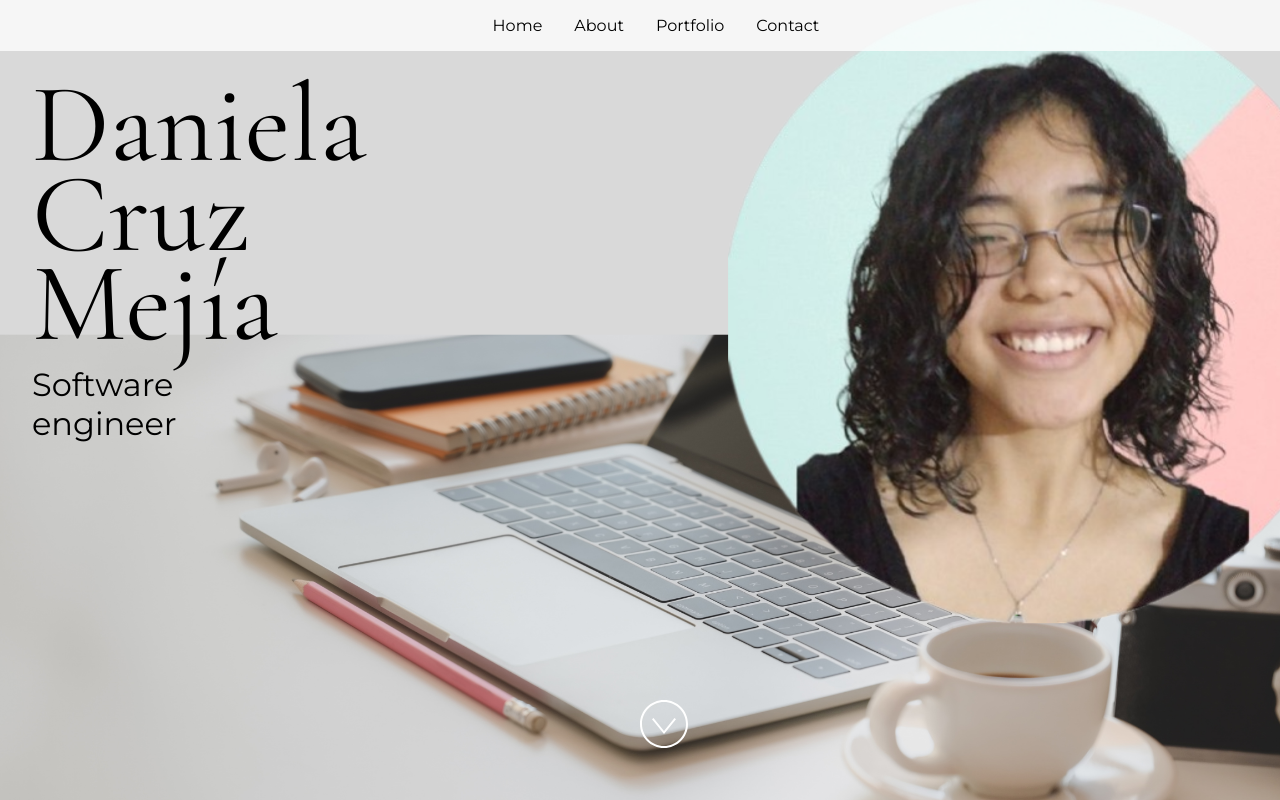
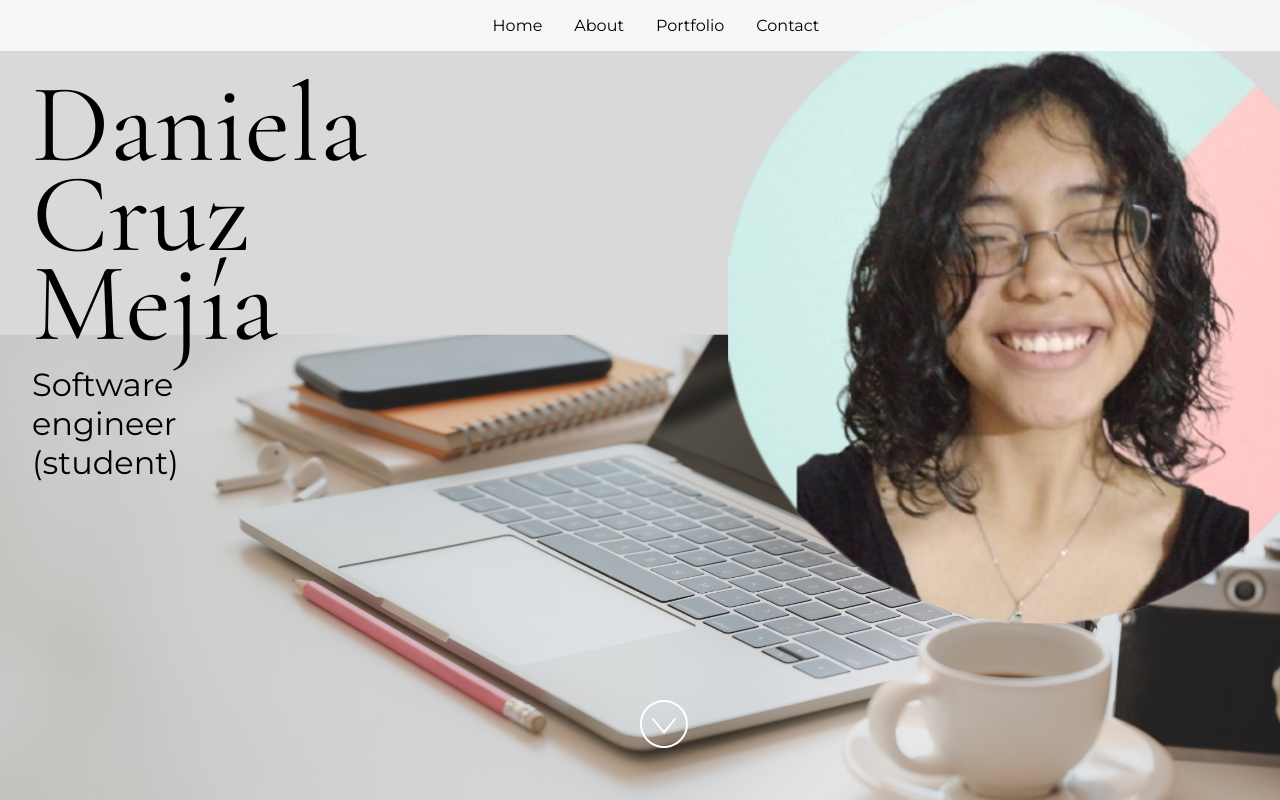
Before and after one commit to dantrixxheron/my-portfolio-site, a React (Vite) app: page / in a window 1280 px wide. Built offline with nearby package versions, Linux system fonts and the light colour scheme.

Commit message:
textchanges

```diff
--- a/src/App.jsx
+++ b/src/App.jsx
@@ -25,7 +25,7 @@ import "./styles.css";
  */
 const siteProps = {
   name: "Daniela Cruz Mejía",
-  title: "Software engineer",
+  title: "Software engineer (student)",
   email: "dantrixxheron.bn@gmail.com",
   gitHub: "dantrixxheron",
   instagram: "dantrixxheron",
```
